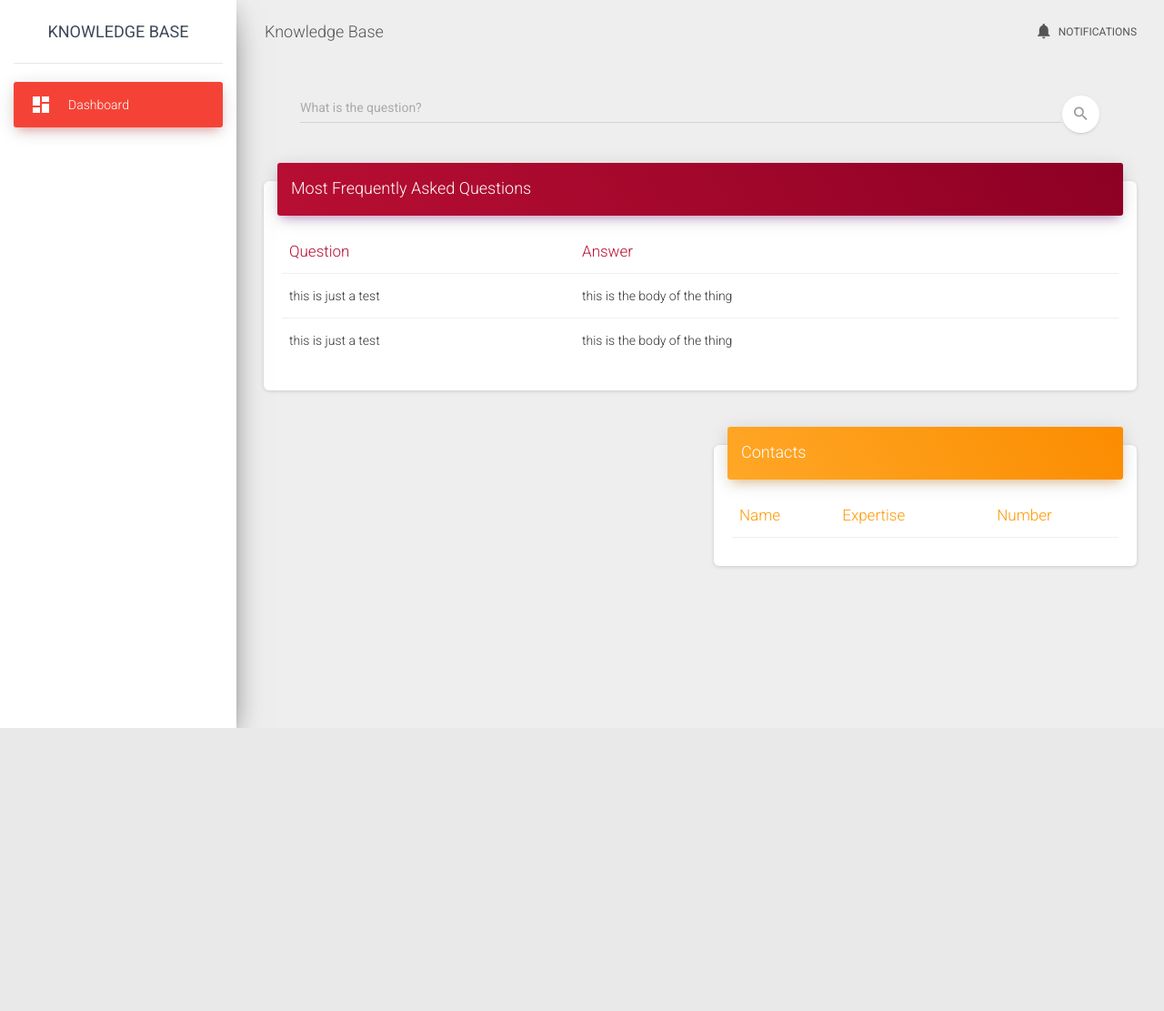
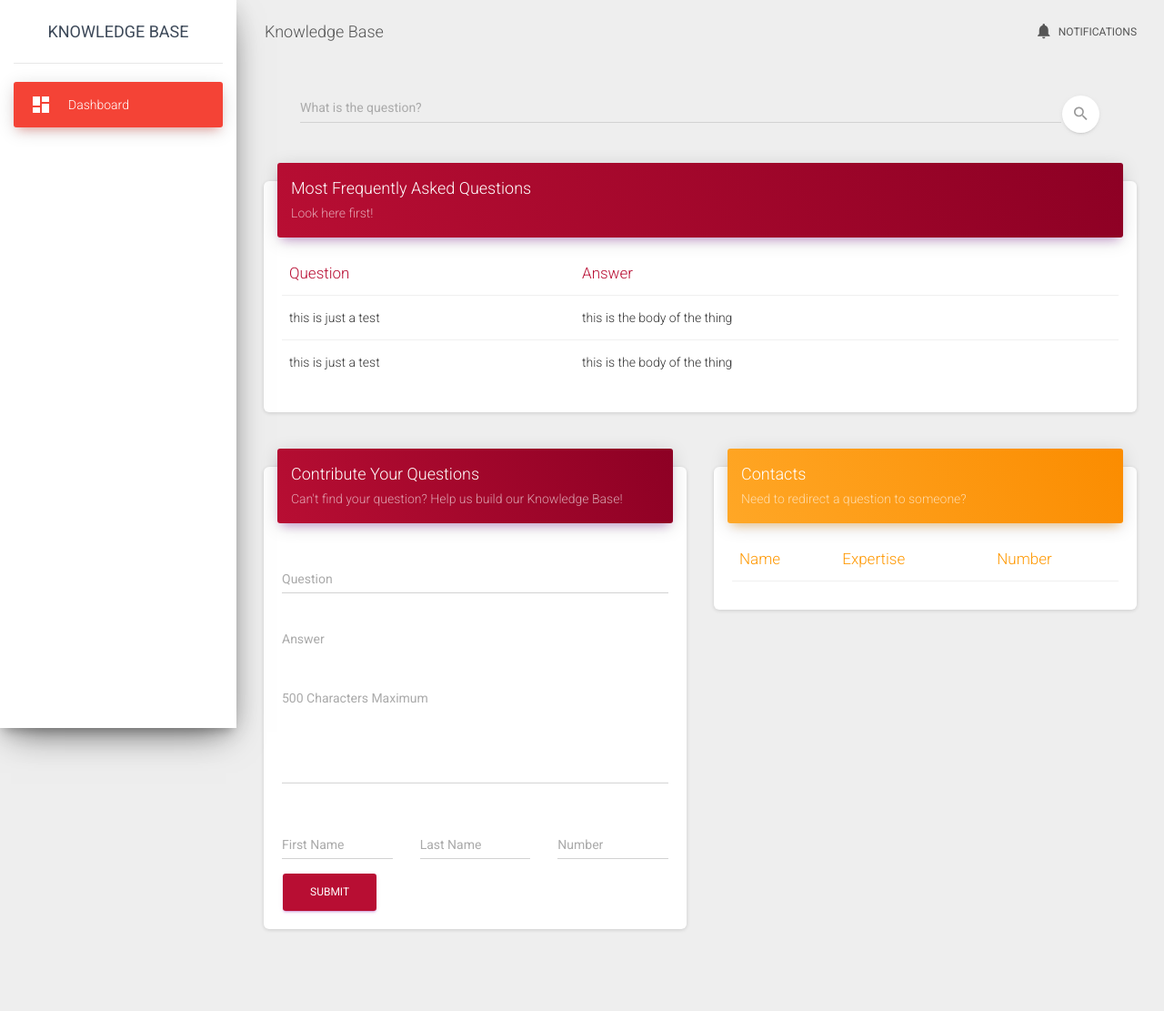
Before and after one commit to London18/team-7, a Django app: page /search/index in a window 1280 px wide. Shown: the whole page at 91% size. Before the commit the page ends 800 px from the top, so only its background shows below. Run offline with Django 3.2, Linux system fonts and the light colour scheme; data comes from the database, SQL or seed files in the repository; lists and menus that the app fills with data are empty; some libraries are stand-ins or nearby versions.

Commit message:
added form to contribute new questions and answers

```diff
--- a/KnowledgeBase/knowledgeSearch/templates/knowledgeSearch/index.html
+++ b/KnowledgeBase/knowledgeSearch/templates/knowledgeSearch/index.html
@@ -89,7 +89,7 @@
               <div class="card ">
                 <div class="card-header card-header-primary ">
                   <h4 class="card-title ">Most Frequently Asked Questions</h4>
-                  <p class="card-category"></p>
+                  <p class="card-category">Look here first!</p>
                 </div>
                 <div class="card-body">
                   <div class="table-responsive">
@@ -123,13 +123,63 @@
           </div>
           <div class="row">
             <div class="col-lg-6 col-md-12">
-
+              <div class="card">
+                <div class="card-header card-header-primary">
+                  <h4 class="card-title">Contribute Your Questions</h4>
+                  <p class="card-category">Can't find your question? Help us build our Knowledge Base!</p>
+                </div>
+                <div class="card-body">
+                  <form>
+                    <div class="row">
+                      <div class="col-md-12">
+                        <div class="form-group">
+                          <label class="bmd-label-floating">Question</label>
+                          <input type="text" class="form-control">
+                        </div>
+                      </div>
+                    </div>
+                    <div class="row">
+                      <div class="col-md-12">
+                        <div class="form-group">
+                          <label>Answer</label>
+                          <div class="form-group">
+                            <label class="bmd-label-floating"> 500 Characters Maximum</label>
+                            <textarea class="form-control" rows="5" maxlength="500"></textarea>
+                          </div>
+                        </div>
+                      </div>
+                    </div>
+                    <div class="row">
+                      <div class="col-md-4">
+                        <div class="form-group">
+                          <label class="bmd-label-floating">First Name</label>
+                          <input type="text" class="form-control">
+                        </div>
+                      </div>
+                      <div class="col-md-4">
+                        <div class="form-group">
+                          <label class="bmd-label-floating">Last Name</label>
+                          <input type="text" class="form-control">
+                        </div>
+                      </div>
+                      <div class="col-md-4">
+                        <div class="form-group">
+                          <label class="bmd-label-floating">Number</label>
+                          <input type="text" class="form-control">
+                        </div>
+                      </div>
+                    </div>
+                    <button type="submit" class="btn btn-primary pull-right">Submit</button>
+                    <div class="clearfix"></div>
+                  </form>
+                </div>
+              </div>
             </div>
             <div class="col-lg-6 col-md-12">
               <div class="card">
                 <div class="card-header card-header-warning">
                   <h4 class="card-title">Contacts</h4>
-                  <p class="card-category"></p>
+                  <p class="card-category">Need to redirect a question to someone?</p>
                 </div>
                 <div class="card-body table-responsive">
                   <table class="table table-hover">
```
